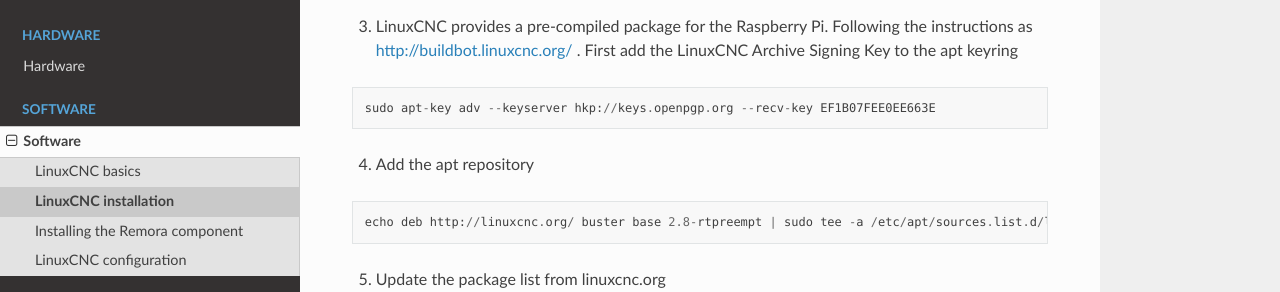
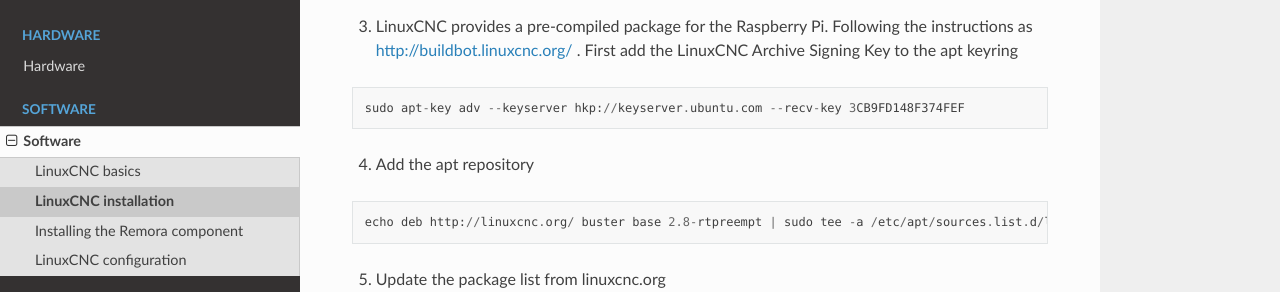
Before and after one commit to scottalford75/Remora-docs, a Sphinx documentation site: the page built from docs/source/software/linuxcnc-installation.rst, in a window 1280 px wide and 900 px high, scrolled down 1587 px. Shown: the part 159-451 px from the top of the window. Built offline with Sphinx 7.4.7 and the Read the Docs theme 2.0.0, drawn with Linux system fonts in a browser that asks for light colours.

Commit message:
Updated keyserver

```diff
--- a/docs/source/software/linuxcnc-installation.rst
+++ b/docs/source/software/linuxcnc-installation.rst
@@ -81,7 +81,7 @@
 
 .. code-block::
 
-	sudo apt-key adv --keyserver hkp://keys.openpgp.org --recv-key EF1B07FEE0EE663E
+	sudo apt-key adv --keyserver hkp://keyserver.ubuntu.com --recv-key 3CB9FD148F374FEF
 
 4. Add the apt repository
 
```
